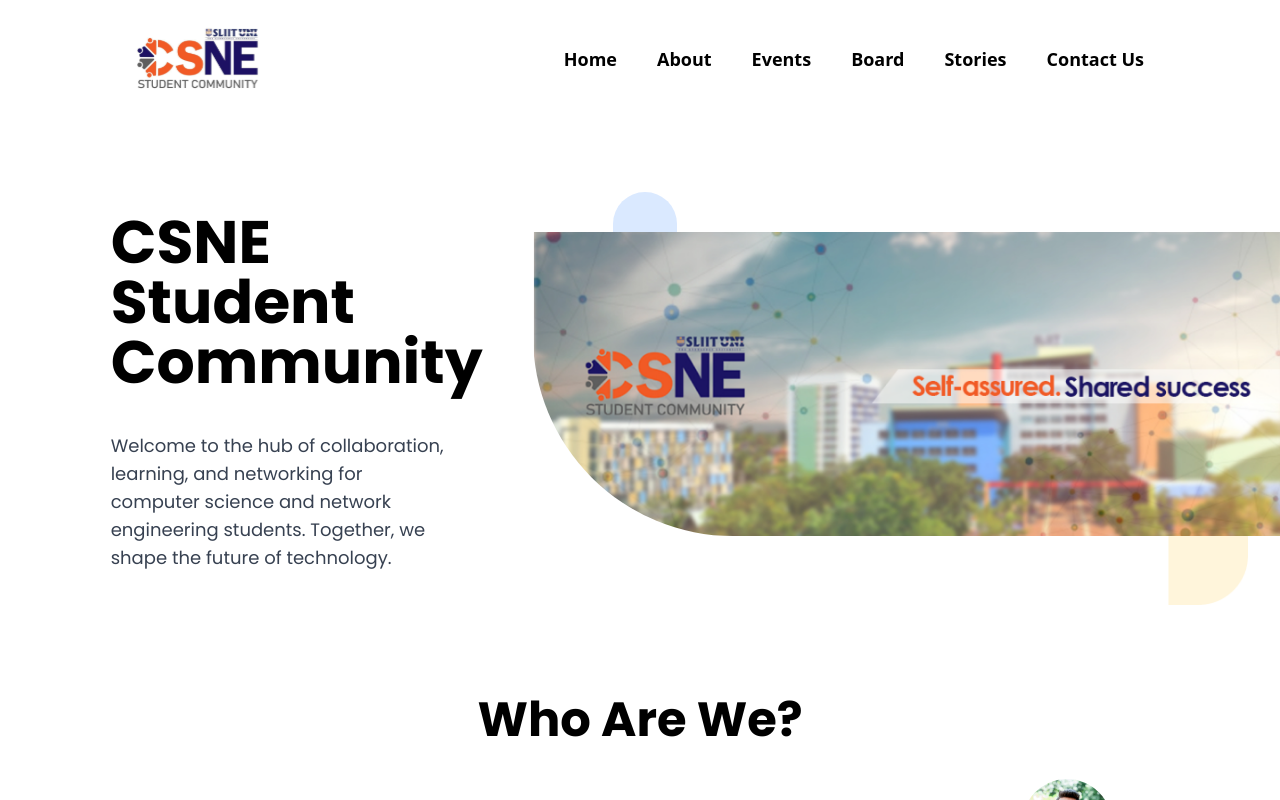
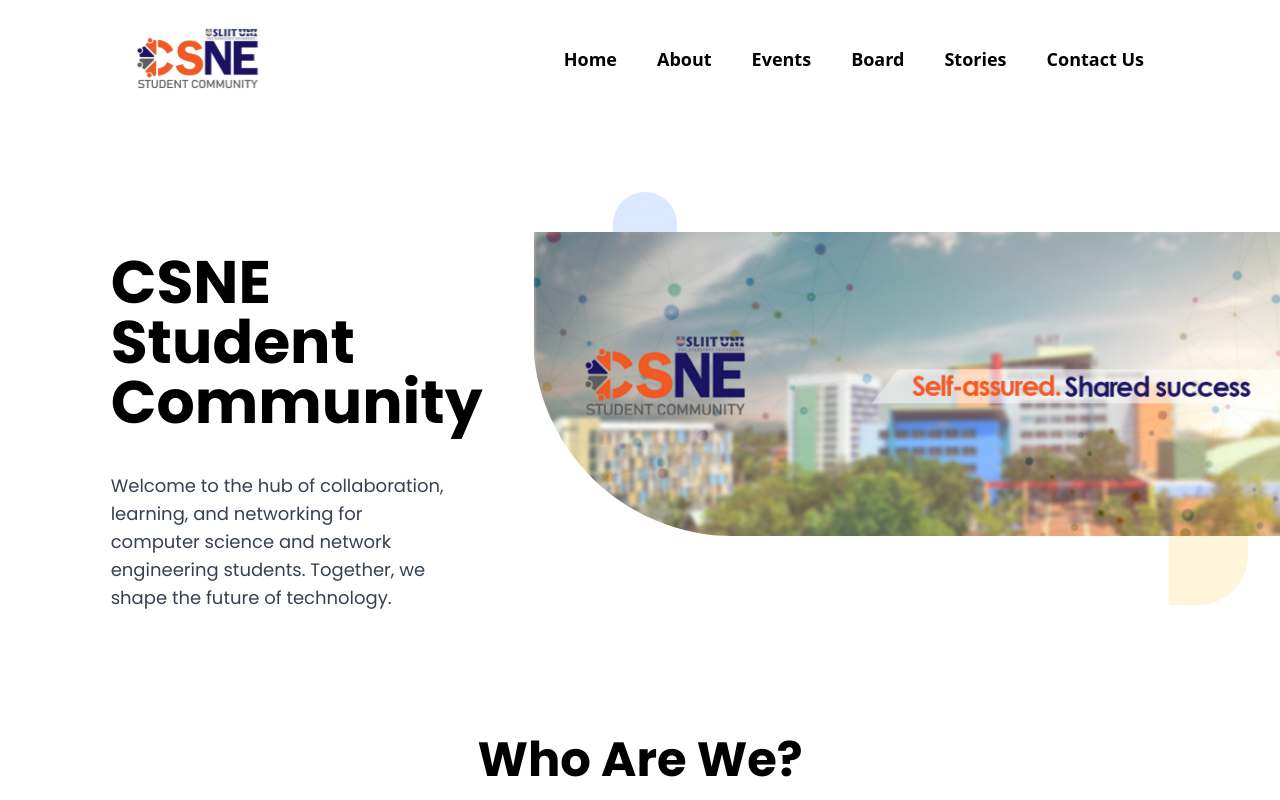
Before and after one commit to ms-club-sliit/CSNE-SC-Official-Web, a Next.js app: page /home in a window 1280 px wide. Shown: the top 800 px of the page. Built offline with nearby package versions, Linux system fonts and the light colour scheme.

Commit message:
chore: added minor code change

```diff
--- a/src/components/HeroSection/index.jsx
+++ b/src/components/HeroSection/index.jsx
@@ -5,7 +5,7 @@ const HeroSection = () => {
   return (
     <div className="flex flex-col mb-28 lg:flex-row lg:w-full lg:my-16">
       <div className="container w-full p-5 mx-auto lg:w-1/3 lg:text-left text-center lg:mr-8 left-0 z-10">
-        <div className=" lg:ml-12">
+        <div className=" lg:ml-12 lg:mt-10">
           <h1 className="text-4xl lg:max-w-sm lg:text-6xl font-bold leading-tight">
             CSNE Student <br /> Community
           </h1>
```
